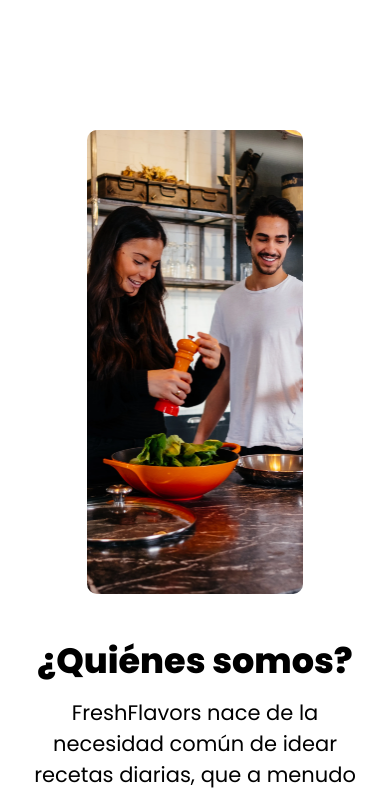
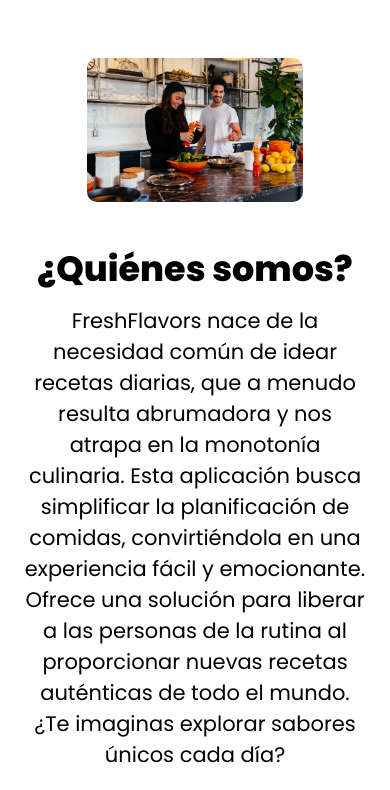
Before and after one commit to SantiPelaez07/FreshFlavors_, a website: page index.html in a window 390 px wide. Shown: the part 886-1676 px from the top of the page. Drawn offline with nearby package versions, Linux system fonts and the light colour scheme; some packages are replaced by stand-ins of ours; a script that the page names is missing.

Commit message:
Responsive arreglado

```diff
--- a/styles/style.css
+++ b/styles/style.css
@@ -303,7 +303,7 @@
 
     .containers_content img{
         min-width: 80%;
-        min-height: 80%;
+        min-height: 50%;
     }
 
     .content_titles,
@@ -487,6 +487,9 @@
 }
 
 @media (max-width: 939px) {
+    .containers{
+        height: auto;
+    }
     .nav-principal .logo img {
         height: 50px;
         width: 180px;
```
Also changed, not shown: js/register-riwi.js (+4 -7 lines).
